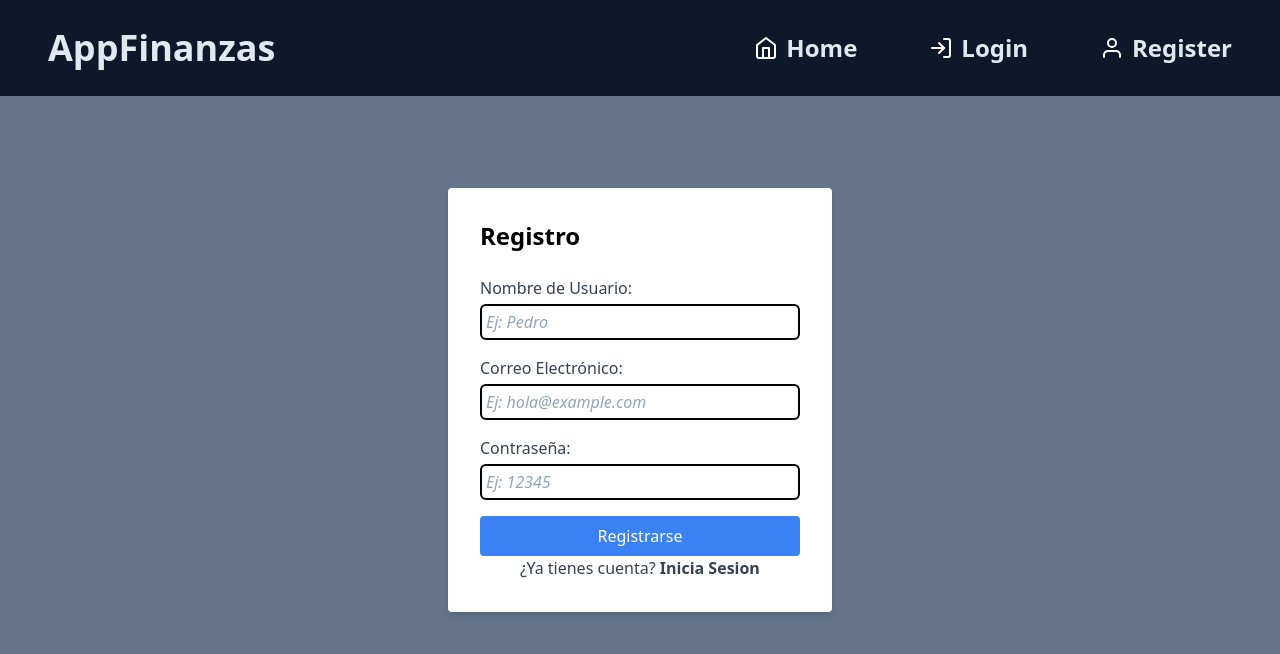
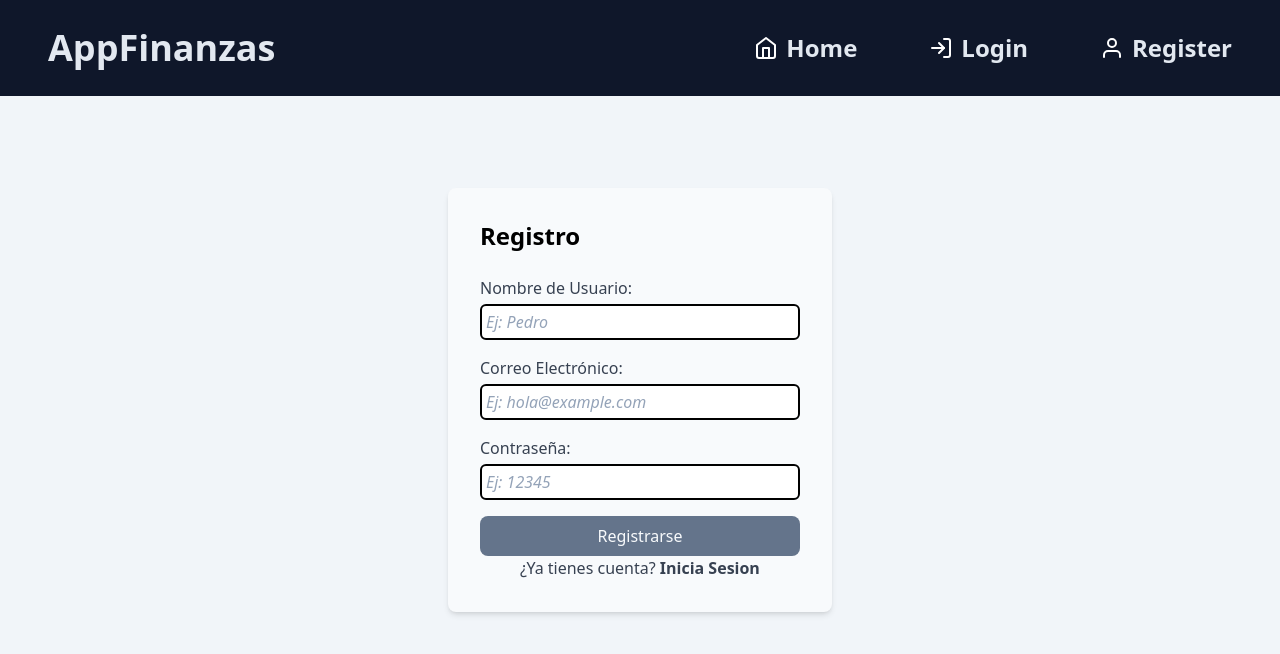
Before and after one commit to DylanSolarteR/FinanzasFront, a React (Vite) app: page /register in a window 1280 px wide. Shown: the top 654 px of the page. Built offline with nearby package versions, Linux system fonts and the light colour scheme.

Commit message:
Mejoras de estilo y segmentación en componentes

```diff
--- /dev/null
+++ b/src/components/forms/SubmitButton.jsx
@@ -0,0 +1,9 @@
+export default function SubmitButton({children}){
+    return(
+        <button
+            type="submit"
+            className="bg-slate-500 text-slate-50 py-2 px-4 rounded-lg hover:bg-slate-600">
+                {children}
+        </button>
+    )//En blue-500 y hover blue-600 tambien se ve bien
+}
--- /dev/null
+++ b/src/components/forms/sign-layout.jsx
@@ -0,0 +1,9 @@
+
+export default function SignLayOut({children}){
+    return(<div className="bg-slate-100 min-h-screen flex items-center justify-center">
+                <div className="bg-slate-50 p-8 rounded-lg shadow-md w-96">
+                    {children}
+                </div>
+            </div>
+            )
+}
--- a/src/pages/login.jsx
+++ b/src/pages/login.jsx
@@ -2,6 +2,8 @@ import React, { useState } from 'react';
 import {Link, useNavigate} from 'react-router-dom'
 import fetchUsers from '../fetchs/fetchUsers'
 import validarLogin from '../fetchs/loginValidation'
+import SignLayOut from '../components/forms/sign-layout';
+import SubmitButton from '../components/forms/SubmitButton';
 
 export default function Login() {
     const [email, setEmail] = useState('');
@@ -25,9 +27,7 @@ export default function Login() {
     };
 
     return(
-        <>
-            <div className="bg-slate-100 min-h-screen flex items-center justify-center place-items-center">
-                <div className="bg-slate-50 p-8 rounded-lg shadow-md w-96">
+        <SignLayOut>
             <h1 className="text-2xl font-bold mb-6">Iniciar Sesión</h1>
             <form className='grid' onSubmit={handleSubmit}>
                 <label className="mb-4">
@@ -50,16 +50,9 @@ export default function Login() {
                     className=" mt-1 w-full rounded-md p-1 border-black border-2 focus:outline-slate-400"
                     />
                 </label>
-                        <button
-                            type="submit"
-                            className="bg-blue-500 text-white py-2 px-4 rounded-lg hover:bg-blue-600"
-                        >
-                        Iniciar Sesión
-                        </button>
+                <SubmitButton>Iniciar Sesión</SubmitButton>
                 <p className='text-gray-700 text-center'>¿No tienes cuenta? <Link to='/register' className='font-bold'>Registrate</Link></p>
             </form>
-                </div>
-            </div>
-        </>
+        </SignLayOut>
     )
 }
--- a/src/pages/register.jsx
+++ b/src/pages/register.jsx
@@ -2,6 +2,9 @@ import React, { useState } from 'react';
 import {Link, useNavigate} from 'react-router-dom'
 import fetchRegister from '../fetchs/fetchRegister';
 import fetchUsers from '../fetchs/fetchUsers'
+import SignLayOut from '../components/forms/sign-layout';
+import SubmitButton from '../components/forms/SubmitButton';
+
 
 function Register() {
   const [username, setUsername] = useState('');
@@ -28,8 +31,7 @@ function Register() {
   };
 
   return (
-    <div className="bg-slate-500 min-h-screen flex items-center justify-center">
-      <div className="bg-white p-8 rounded shadow-md w-96">
+    <SignLayOut>
         <h1 className="text-2xl font-bold mb-6">Registro</h1>
         <form className='grid' onSubmit={handleSubmit}>
           <label className="mb-4">
@@ -62,16 +64,10 @@ function Register() {
               className="mt-1 block w-full rounded-md p-1 focus:outline-slate-400 border-black border-2 placeholder:italic placeholder:text-slate-400"
             />
           </label>
-          <button
-            type="submit"
-            className="bg-blue-500 text-white py-2 px-4 rounded hover:bg-blue-600"
-          >
-            Registrarse
-          </button>
+          <SubmitButton>Registrarse</SubmitButton>
           <p className='text-gray-700 text-center'>¿Ya tienes cuenta? <Link to='/login' className='font-bold'>Inicia Sesion</Link></p>
         </form>
-      </div>
-    </div>
+    </SignLayOut>
   );
 }
 
```
Lines whose indentation alone changed are shown as unchanged.
